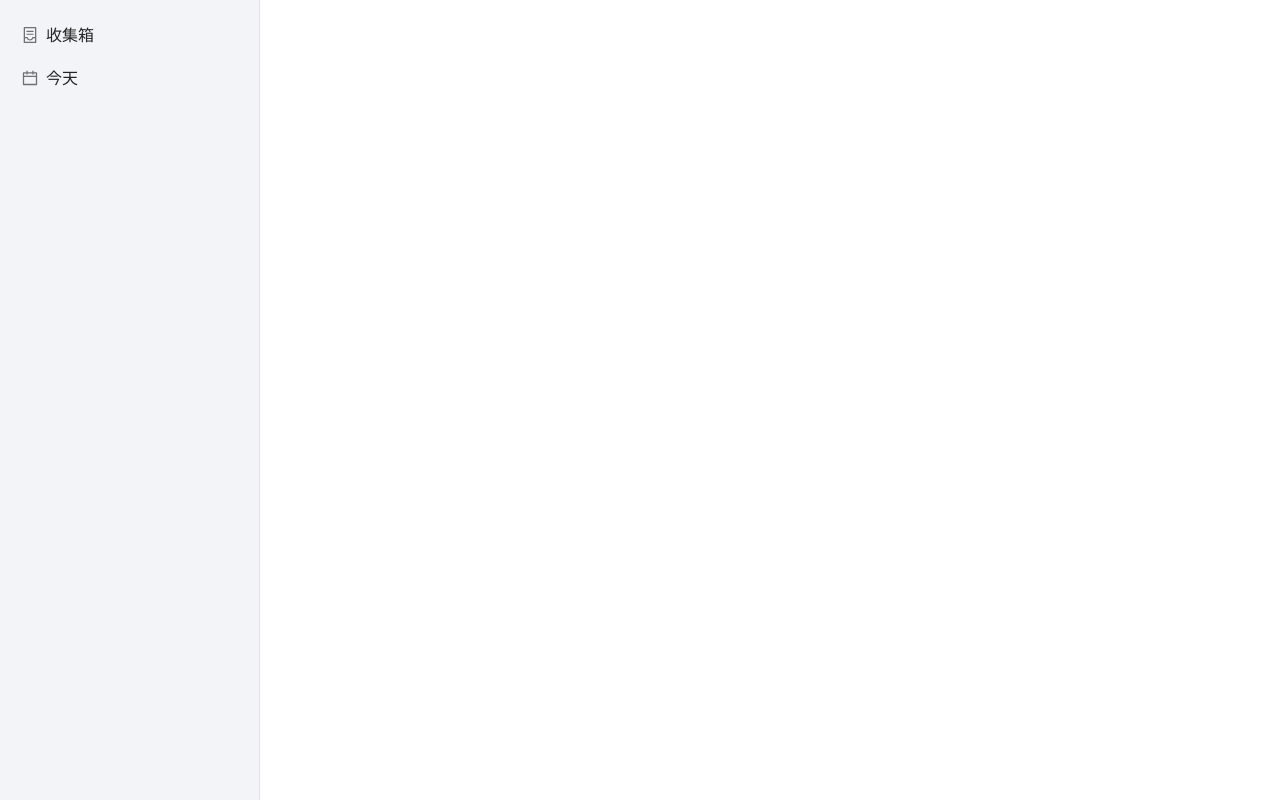
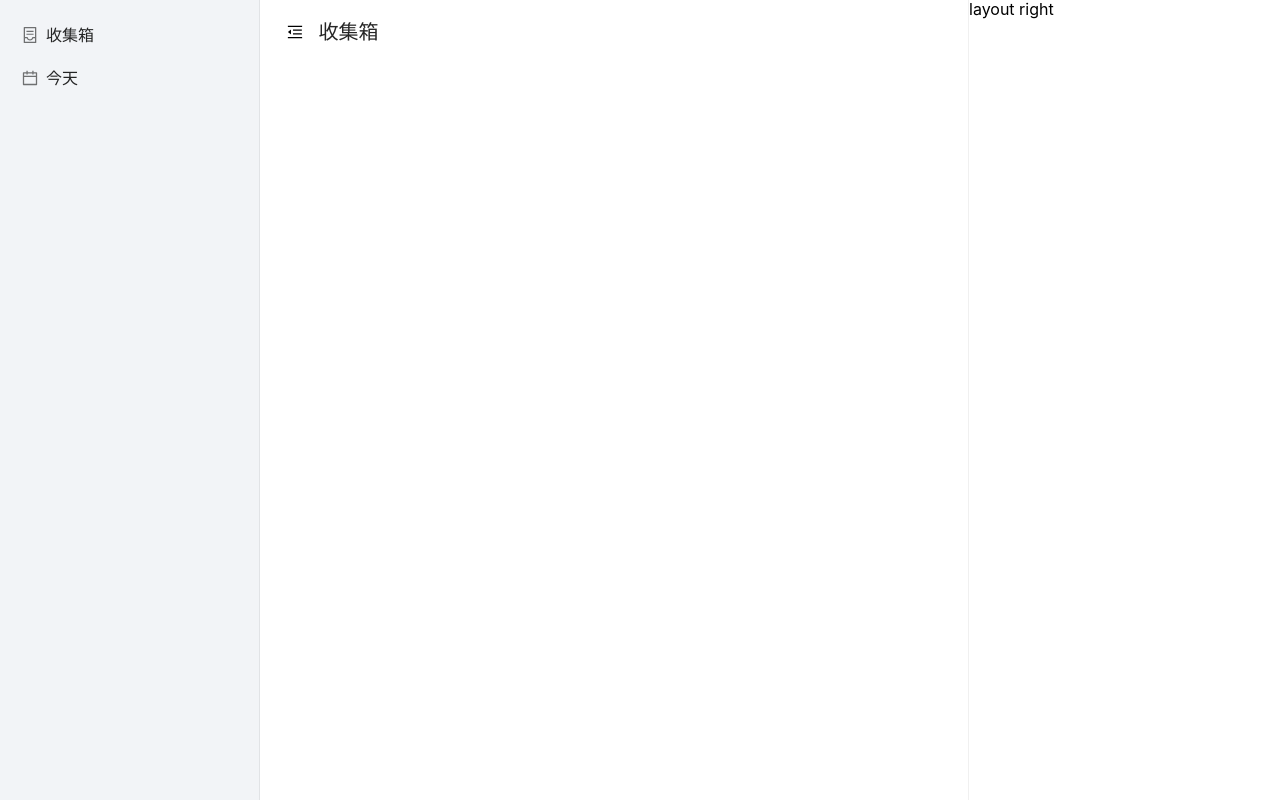
Before and after one commit to liuyib/todolist, a React (Create React App) app: page /webapp in a window 1280 px wide. Built offline with nearby package versions, Linux system fonts and the light colour scheme.

Commit message:
feat: add fold/unfold btn in BasicLayout component

```diff
--- a/src/layouts/BasicLayout.scss
+++ b/src/layouts/BasicLayout.scss
@@ -2,6 +2,11 @@
   display: flex;
   flex-direction: row;
   height: 100%;
+  transition: transform 0.3s ease;
+
+  &--fold {
+    transform: translateX(-260px);
+  }
 
   &-left {
     width: 260px;
@@ -13,8 +18,49 @@
 
   &-center {
     display: flex;
-    flex-direction: row;
+    flex-direction: column;
     width: 100%;
+
+    &-header {
+      display: flex;
+      flex-direction: row;
+      align-items: center;
+      justify-content: space-between;
+      height: 64px;
+      width: 100%;
+      padding: 20px;
+
+      &-fold {
+        display: flex;
+        justify-content: center;
+        align-items: center;
+        width: 32px;
+        height: 32px;
+        border-radius: 50%;
+        cursor: pointer;
+
+        &:hover {
+          background-color: #f2f2f2;
+        }
+      }
+
+      &-title {
+        width: 100%;
+        padding: 0 8px;
+        color: rgba(0, 0, 0, 0.85);
+      }
+    }
+
+    &-content {
+      flex: 1;
+    }
+  }
+
+  &-right {
+    width: 36%;
+    min-width: 312px;
+    border-left: 1px solid rgba(0, 0, 0, 0.06);
+    background-color: #fff;
   }
 
   &-nav {
--- a/src/layouts/BasicLayout.tsx
+++ b/src/layouts/BasicLayout.tsx
@@ -1,14 +1,16 @@
-import React from 'react'
+import React, { useState } from 'react'
 import { Switch, useLocation } from 'react-router-dom'
+import { MenuFoldOutlined, MenuUnfoldOutlined } from '@ant-design/icons'
 import './BasicLayout.scss'
 import Cell from '../components/Cell/index'
 import sidebar from '../configs/sidebar'
 
 export const BasicLayout: React.FC = ({ children }) => {
   const { pathname } = useLocation()
+  const [isFold, setIsFold] = useState(false)
 
   return (
-    <div className="blayout">
+    <div className={`blayout${isFold ? ' blayout--fold' : ''}`}>
       <aside className="blayout-left">
         <ul className="blayout-nav">
           {sidebar.map((item) => (
@@ -25,8 +27,25 @@ export const BasicLayout: React.FC = ({ children }) => {
       </aside>
 
       <div className="blayout-center">
-        <Switch>{children}</Switch>
+        <div className="blayout-center-header">
+          <div
+            className="blayout-center-header-fold"
+            onClick={() => setIsFold(!isFold)}
+          >
+            {isFold ? <MenuUnfoldOutlined /> : <MenuFoldOutlined />}
+          </div>
+
+          <h3 className="blayout-center-header-title">收集箱</h3>
+
+          <div className="blayout-center-header-helpbtn"></div>
+        </div>
+
+        <div className="blayout-center-content">
+          <Switch>{children}</Switch>
+        </div>
       </div>
+
+      <div className="blayout-right">layout right</div>
     </div>
   )
 }
--- a/src/styles/base.scss
+++ b/src/styles/base.scss
@@ -35,3 +35,25 @@ code {
   font-family: source-code-pro, Menlo, Monaco, Consolas, 'Courier New',
     monospace;
 }
+
+h1,
+h2,
+h3,
+h4,
+h5,
+h6 {
+  font-style: normal;
+  font-weight: 400;
+  line-height: 1.5;
+}
+
+//          32px 24px   20pxpx  16px 14px     12px
+$fontSizes: 2em, 1.5em, 1.25em, 1em, 0.875em, 0.85em;
+
+@each $size in $fontSizes {
+  $i: index($fontSizes, $size);
+
+  h#{$i} {
+    font-size: $size;
+  }
+}
```
